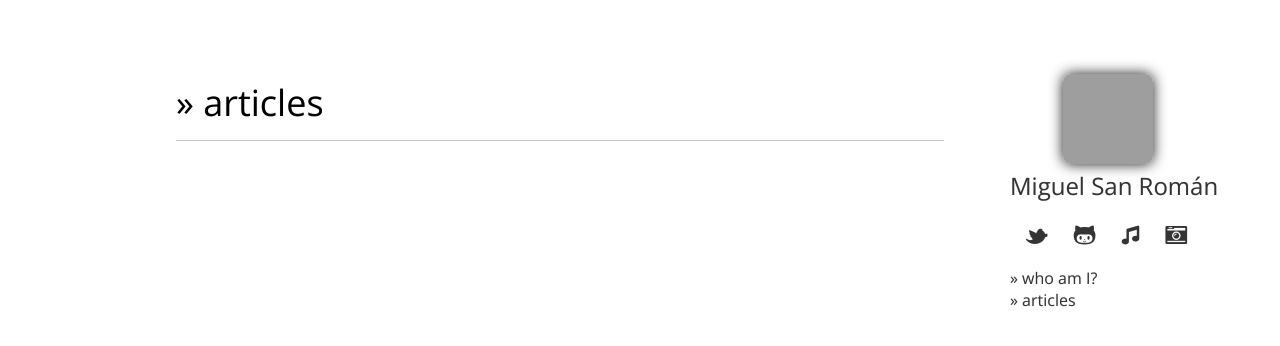
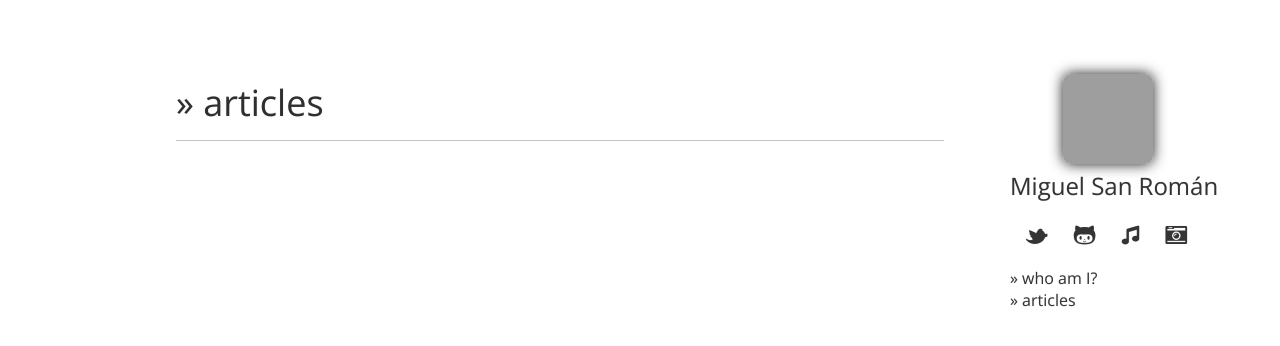
Before and after one commit to msanroman/msanroman.github.com, a Jekyll site: the page built from index.html, in a window 1280 px wide. Shown: the top 346 px of the page. Built offline with Jekyll 4.4.1, drawn with Linux system fonts in a browser that asks for light colours; nearby versions of some CDN libraries; Markdown is read by kramdown in place of the engine named in the settings; comment, search, counter and statistics services are not loaded; grey boxes are pictures that could not be loaded.

```diff
--- a/_layouts/global.html
+++ b/_layouts/global.html
@@ -1,9 +1,21 @@
+---
+site_url: 'http://www.msanroman.me'
+---
 <html>
     <head>
         <title>{{ page.title }}</title>
         <meta charset="utf-8">
         <meta name="author" content="Miguel San Rom&aacute;n">
         <meta name="description" content={{ page.title }}>
+        <meta name="twitter:card" content="summary">
+        <meta name="twitter:url" content="{{page.site_url}}/{{ page.permalink }}">
+        <meta name="twitter:title" content="{{ page.title }}">
+        {% if (page.permalink | size )!= 0 %}
+        <meta name="twitter:description" content="{{ page.content | truncate: 200}}">
+        {% else %}
+        <meta name="twitter:description" content="A software gentleman's personal blog about agile development, apprenticeship and more.">
+        {% endif %}
+        <meta name="twitter:image" content="http://www.gravatar.com/avatar/b9658e531ce58a80bc981e5f375c7759.jpg">
         <link rel="apple-touch-icon" href="/apple-touch-icon.png" />
         <link rel="icon" href="/favicon.ico" />
         <link href='http://fonts.googleapis.com/css?family=Open+Sans:300italic,400italic,600italic,700italic,800italic,400,300,600,700,800' rel='stylesheet' type='text/css'>
--- a/css/style.css
+++ b/css/style.css
@@ -1,10 +1,11 @@
 body {
     font-family: 'Open Sans', Helvetica, HelveticaNeue, sans-serif;
     font-size: 16px;
+    color: #2F2F2F;
     padding: 0.1em;
     max-width: 60em;
     margin: 40px auto;
-    font-weight: 100;
+    font-weight: 200;
     -webkit-font-smoothing: antialiased;
     text-shadow: 0 0 1px rgba(0,0,0,0.2);
 }
```
